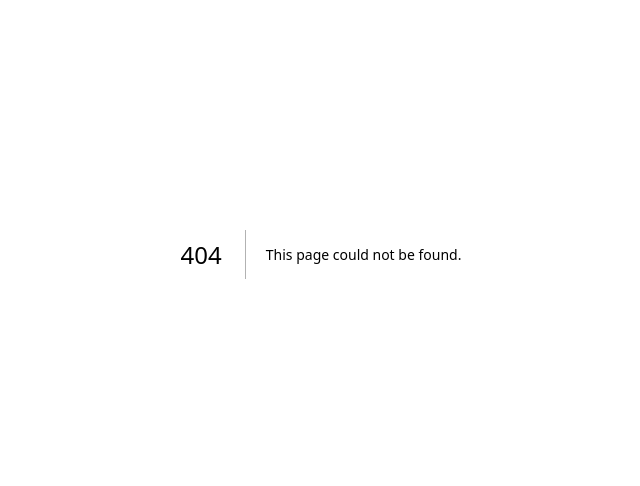
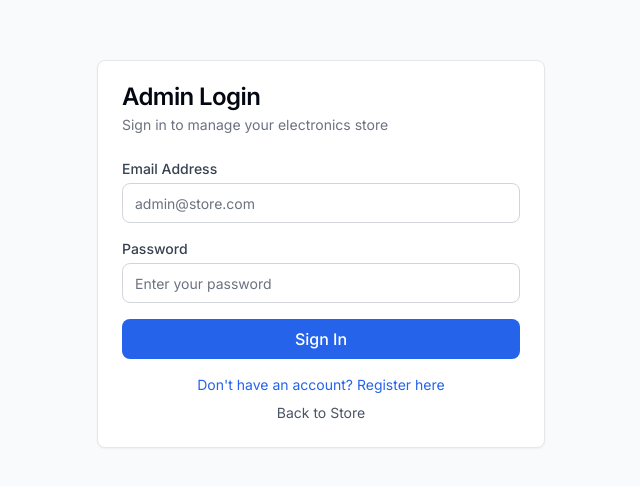
Before and after one commit to comfortdesignszw-mny/ecommerce_web, a Next.js app: page /admin/login in a window 1280 px wide. Before the commit this address had no page. Shown: the part 146-632 px from the top of the page, without its empty margins (319-959 px from the left). Built offline with nearby package versions, Linux system fonts and the light colour scheme.

Commit message:
Auto-commit: Agent tool execution

```diff
--- /dev/null
+++ b/src/app/admin/login/page.tsx
@@ -0,0 +1,127 @@
+'use client'
+
+import React, { useState } from 'react'
+import Link from 'next/link'
+import { signIn, getSession } from 'next-auth/react'
+import { useRouter } from 'next/navigation'
+import { Button } from '@/components/ui/Button'
+import { Input } from '@/components/ui/Input'
+import { Card, CardContent, CardDescription, CardHeader, CardTitle } from '@/components/ui/Card'
+
+export default function AdminLogin() {
+  const router = useRouter()
+  const [isLoading, setIsLoading] = useState(false)
+  const [error, setError] = useState('')
+
+  const [formData, setFormData] = useState({
+    email: '',
+    password: ''
+  })
+
+  const handleChange = (e: React.ChangeEvent<HTMLInputElement>) => {
+    const { name, value } = e.target
+    setFormData(prev => ({
+      ...prev,
+      [name]: value
+    }))
+  }
+
+  const handleSubmit = async (e: React.FormEvent) => {
+    e.preventDefault()
+    setError('')
+    setIsLoading(true)
+
+    try {
+      const result = await signIn('credentials', {
+        email: formData.email,
+        password: formData.password,
+        redirect: false,
+      })
+
+      if (result?.error) {
+        setError('Invalid email or password')
+      } else if (result?.ok) {
+        // Check session to verify login was successful
+        const session = await getSession()
+        if (session) {
+          router.push('/admin/dashboard')
+        } else {
+          setError('Login failed. Please try again.')
+        }
+      }
+    } catch (err) {
+      setError('Login failed. Please try again.')
+    } finally {
+      setIsLoading(false)
+    }
+  }
+
+  return (
+    <div className="min-h-screen flex items-center justify-center bg-gray-50">
+      <Card className="w-full max-w-md">
+        <CardHeader>
+          <CardTitle>Admin Login</CardTitle>
+          <CardDescription>
+            Sign in to manage your electronics store
+          </CardDescription>
+        </CardHeader>
+        <CardContent>
+          <form onSubmit={handleSubmit} className="space-y-4">
+            <div>
+              <label htmlFor="email" className="block text-sm font-medium text-gray-700 mb-1">
+                Email Address
+              </label>
+              <Input
+                id="email"
+                name="email"
+                type="email"
+                required
+                value={formData.email}
+                onChange={handleChange}
+                placeholder="admin@store.com"
+              />
+            </div>
+
+            <div>
+              <label htmlFor="password" className="block text-sm font-medium text-gray-700 mb-1">
+                Password
+              </label>
+              <Input
+                id="password"
+                name="password"
+                type="password"
+                required
+                value={formData.password}
+                onChange={handleChange}
+                placeholder="Enter your password"
+              />
+            </div>
+
+            {error && (
+              <div className="bg-red-50 border border-red-200 rounded-md p-3">
+                <p className="text-sm text-red-600">{error}</p>
+              </div>
+            )}
+
+            <Button
+              type="submit"
+              className="w-full"
+              disabled={isLoading}
+            >
+              {isLoading ? 'Signing in...' : 'Sign In'}
+            </Button>
+
+            <div className="text-center space-y-2">
+              <Link href="/auth/admin/register" className="text-sm text-blue-600 hover:underline block">
+                Don't have an account? Register here
+              </Link>
+              <Link href="/" className="text-sm text-gray-600 hover:underline block">
+                Back to Store
+              </Link>
+            </div>
+          </form>
+        </CardContent>
+      </Card>
+    </div>
+  )
+}
```
